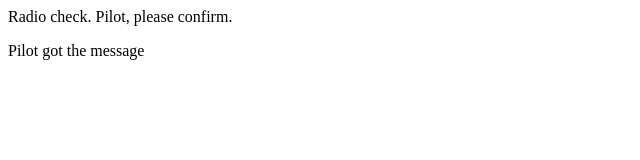
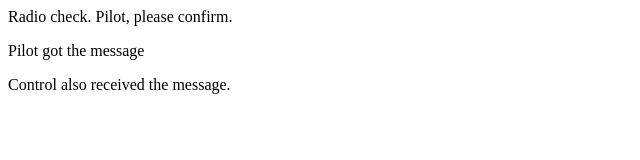
Before and after one commit to dpicht/Studio-22, a plain HTML site: page index.html in a window 1280 px wide. Shown: the whole page, without its empty margins (0-640 px from the left). Drawn offline with Linux system fonts and the light colour scheme.

Commit message:
Added third line to log.

```diff
--- a/index.html
+++ b/index.html
@@ -2,5 +2,6 @@
 <body>
    <p>Radio check. Pilot, please confirm.</p>
    <p>Pilot got the message</p>
+   <p>Control also received the message.</p>
 </body>
 </html>
```
